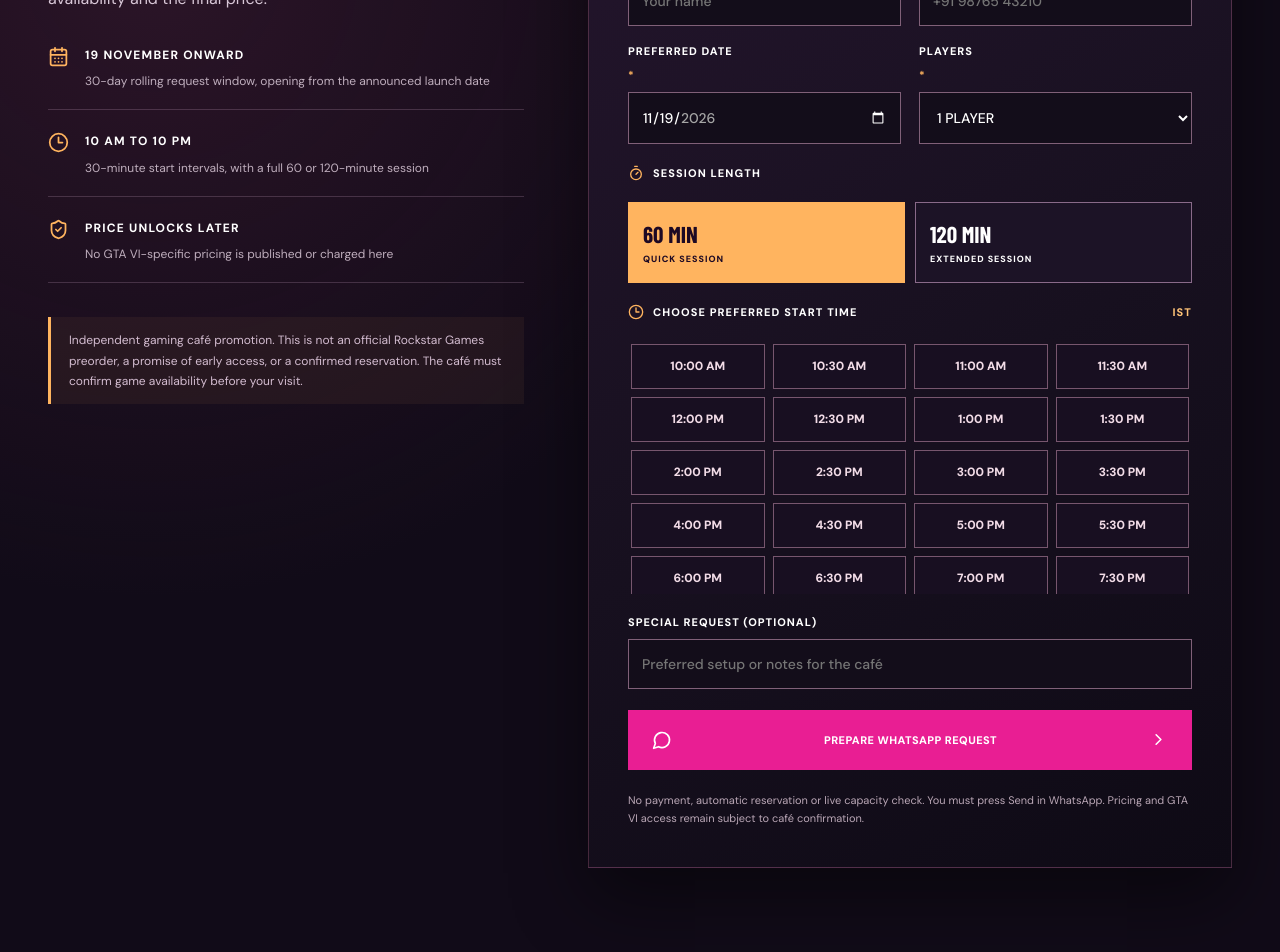
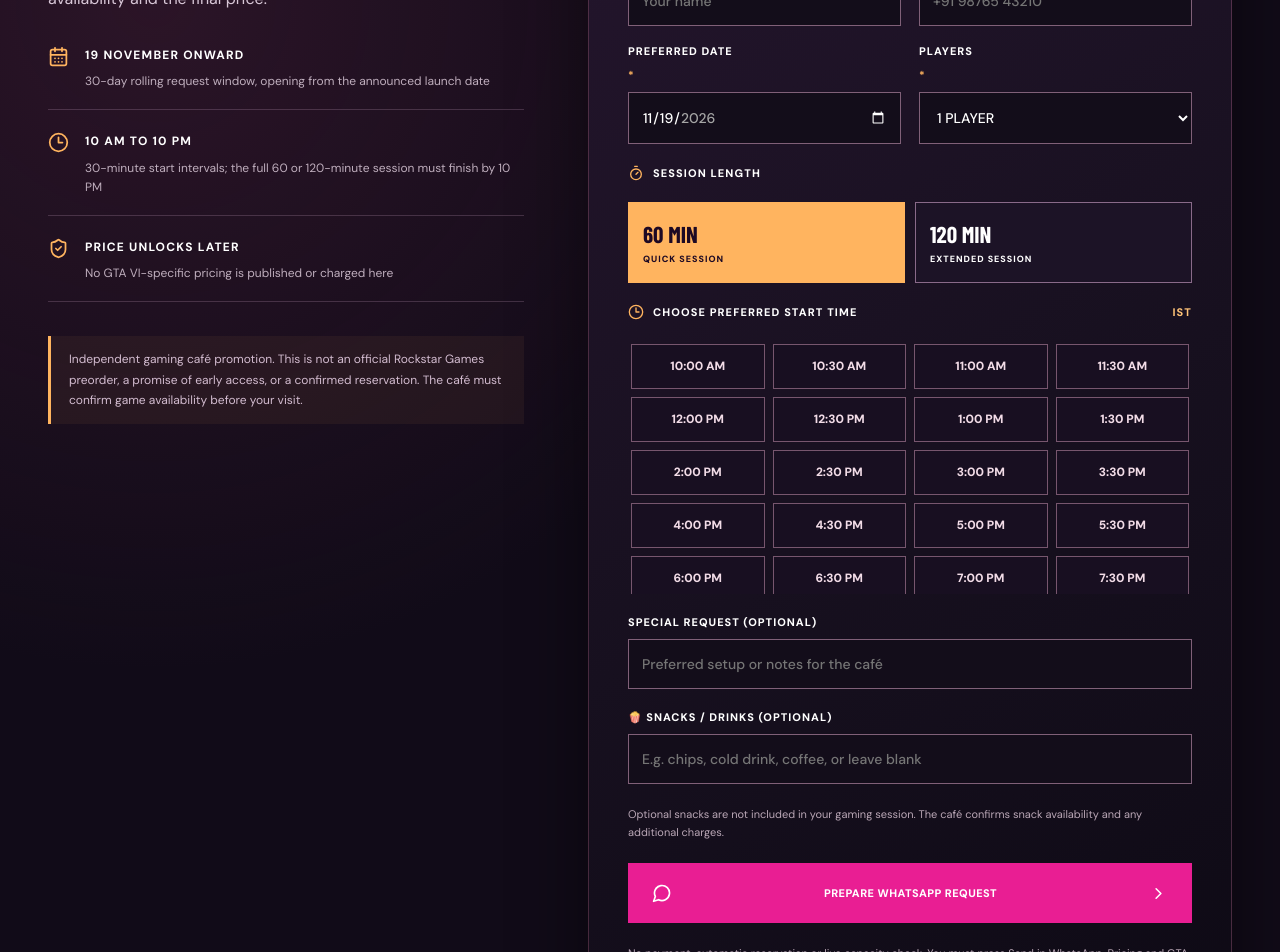
Before and after one commit to metheharrykingston/gamingparadise, a React (Vite) app: page /gta6 in a window 1280 px wide. Shown: the part 1400-2352 px from the top of the page. Built offline with nearby package versions, Linux system fonts and the light colour scheme; a web font is replaced by a local one.

Commit message:
feat: show optional snacks on GTA VI prebooking and explain daily closing cutoff

```diff
--- a/src/GtaSix.jsx
+++ b/src/GtaSix.jsx
@@ -67,7 +67,7 @@ export default function GtaSixPage({ onContact }) {
   const maxDate = lastGta6Date(now);
   const left = gta6Countdown(now);
   const [form, setForm] = useState({
-    name: "", phone: "", date: minDate, duration: 60, time: "", players: "1", note: ""
+    name: "", phone: "", date: minDate, duration: 60, time: "", players: "1", note: "", snack: ""
   });
   const [error, setError] = useState("");
   const slots = gta6Slots(form.duration, form.date, now);
@@ -121,7 +121,7 @@ export default function GtaSixPage({ onContact }) {
           <p>Choose a preferred date, duration and start time. We'll prepare a WhatsApp enquiry so the Pixel Paradise team can confirm availability and the final price.</p>
           <div className="gta6-book-points">
             <div><CalendarDays size={21}/><span><strong>19 NOVEMBER ONWARD</strong>30-day rolling request window, opening from the announced launch date</span></div>
-            <div><Clock3 size={21}/><span><strong>10 AM TO 10 PM</strong>30-minute start intervals, with a full 60 or 120-minute session</span></div>
+            <div><Clock3 size={21}/><span><strong>10 AM TO 10 PM</strong>30-minute start intervals; the full 60 or 120-minute session must finish by 10 PM</span></div>
             <div><ShieldCheck size={21}/><span><strong>PRICE UNLOCKS LATER</strong>No GTA VI-specific pricing is published or charged here</span></div>
           </div>
           <div className="gta6-independent-note">Independent gaming café promotion. This is not an official Rockstar Games preorder, a promise of early access, or a confirmed reservation. The café must confirm game availability before your visit.</div>
@@ -141,9 +141,11 @@ export default function GtaSixPage({ onContact }) {
             <div className="gta6-duration-options">{[60,120].map(v=><button type="button" key={v} className={form.duration===v?"active":""} aria-pressed={form.duration===v} onClick={()=>update("duration",v)}><span>{v===60?"60 MIN":"120 MIN"}</span><small>{v===60?"QUICK SESSION":"EXTENDED SESSION"}</small></button>)}</div>
             <div className="gta6-field-title"><Clock3 size={16}/> CHOOSE PREFERRED START TIME <span>IST</span></div>
             <div className="gta6-slots" role="group" aria-label="Preferred start time">
-              {slots.length ? slots.map(slot=><button key={slot} type="button" className={form.time===slot?"active":""} aria-pressed={form.time===slot} onClick={()=>update("time",slot)}>{formatSlotTime(slot)}</button>) : <p>No valid starts remain on this date. Please choose another date.</p>}
+              {slots.length ? slots.map(slot=><button key={slot} type="button" className={form.time===slot?"active":""} aria-pressed={form.time===slot} onClick={()=>update("time",slot)}>{formatSlotTime(slot)}</button>) : <p>No valid starts remain within 10 AM–10 PM on this date. Please choose another day.</p>}
             </div>
             <label className="gta6-note-label">SPECIAL REQUEST (OPTIONAL)<input maxLength={180} value={form.note} onChange={e=>update("note",e.target.value)} placeholder="Preferred setup or notes for the café"/></label>
+            <label className="gta6-note-label">🍿 SNACKS / DRINKS (OPTIONAL)<input maxLength={120} value={form.snack} onChange={e=>update("snack",e.target.value)} placeholder="E.g. chips, cold drink, coffee, or leave blank"/></label>
+            <p className="gta6-form-disclaimer">Optional snacks are not included in your gaming session. The café confirms snack availability and any additional charges.</p>
             {selectedTimeValid && <div className="gta6-selection"><CheckCircle2 size={18}/> PREFERRED SLOT: {form.date} AT {formatSlotTime(form.time)} IST · {form.duration} MIN</div>}
             {error && <p className="gta6-error" role="alert">{error}</p>}
             <button className="btn btn-acid gta6-submit" type="submit"><MessageCircle size={20}/> PREPARE WHATSAPP REQUEST <ChevronRight size={19}/></button>
```
